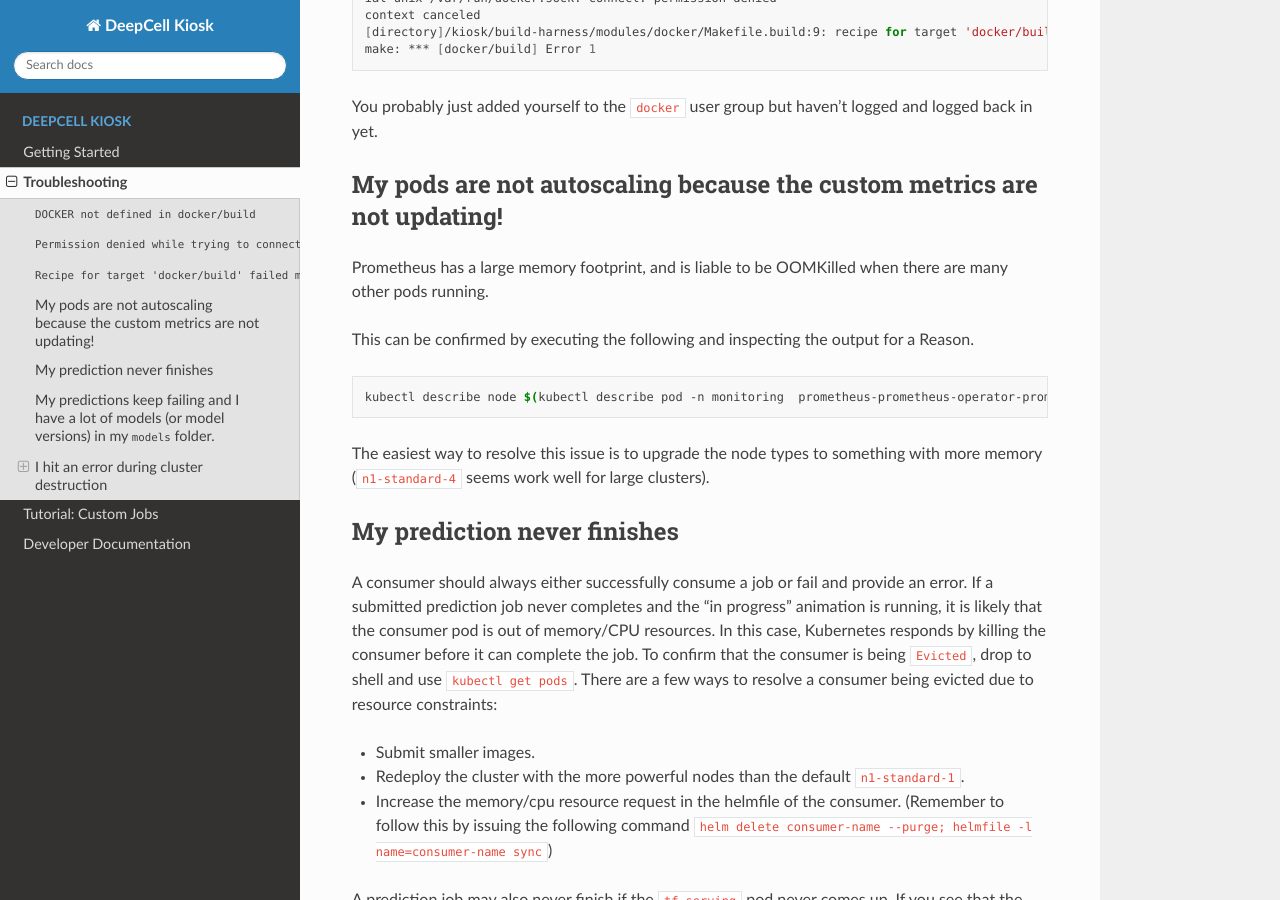
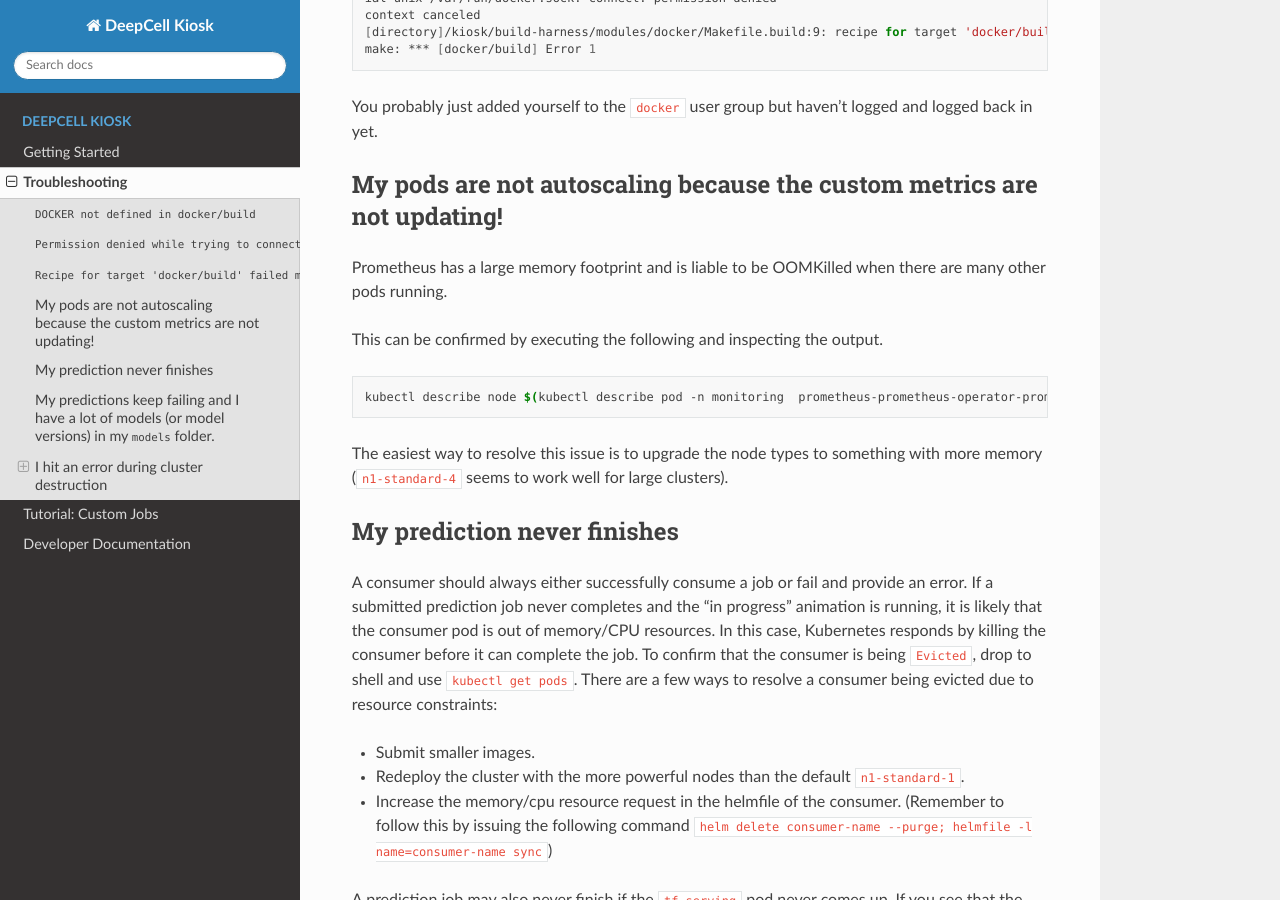
Before and after one commit to vanvalenlab/kiosk-console, a Sphinx documentation site: the page built from docs/source/TROUBLESHOOTING.rst, in a window 1280 px wide and 900 px high, scrolled down 1344 px. Built offline with Sphinx 7.4.7 and the Read the Docs theme 2.0.0, drawn with Linux system fonts in a browser that asks for light colours.

Commit message:
address issues in PR review.

```diff
--- a/docs/source/TROUBLESHOOTING.rst
+++ b/docs/source/TROUBLESHOOTING.rst
@@ -55,15 +55,15 @@ You probably just added yourself to the ``docker`` user group but haven't logged
 
 My pods are not autoscaling because the custom metrics are not updating!
 ----------------------------
-Prometheus has a large memory footprint, and is liable to be OOMKilled when there are many other pods running.
+Prometheus has a large memory footprint and is liable to be OOMKilled when there are many other pods running.
 
-This can be confirmed by executing the following and inspecting the output for a Reason.
+This can be confirmed by executing the following and inspecting the output.
 
 .. code-block:: bash
 
     kubectl describe node $(kubectl describe pod -n monitoring  prometheus-prometheus-operator-prometheus-0 | grep Node: | awk '{print $2}' | cut -d '/' -f1)
 
-The easiest way to resolve this issue is to upgrade the node types to something with more memory (``n1-standard-4`` seems work well for large clusters).
+The easiest way to resolve this issue is to upgrade the node types to something with more memory (``n1-standard-4`` seems to work well for large clusters).
 
 My prediction never finishes
 ----------------------------
```
